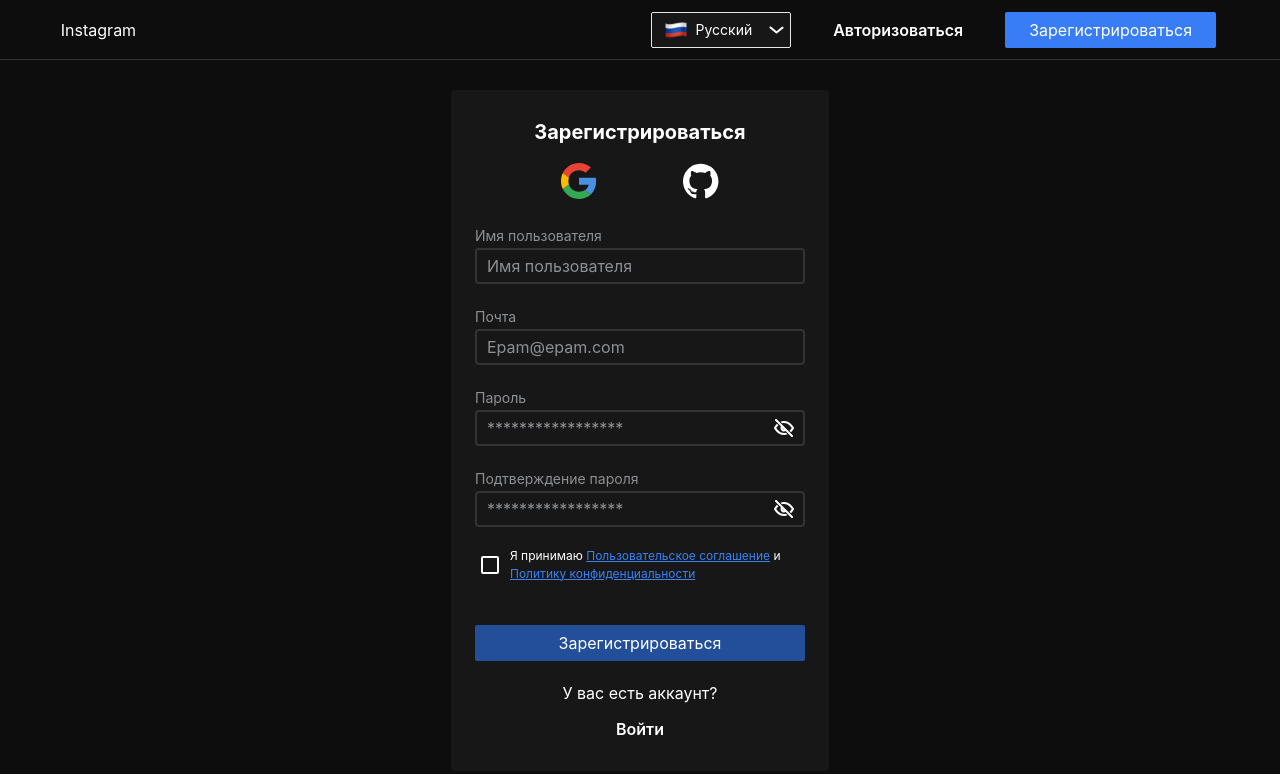
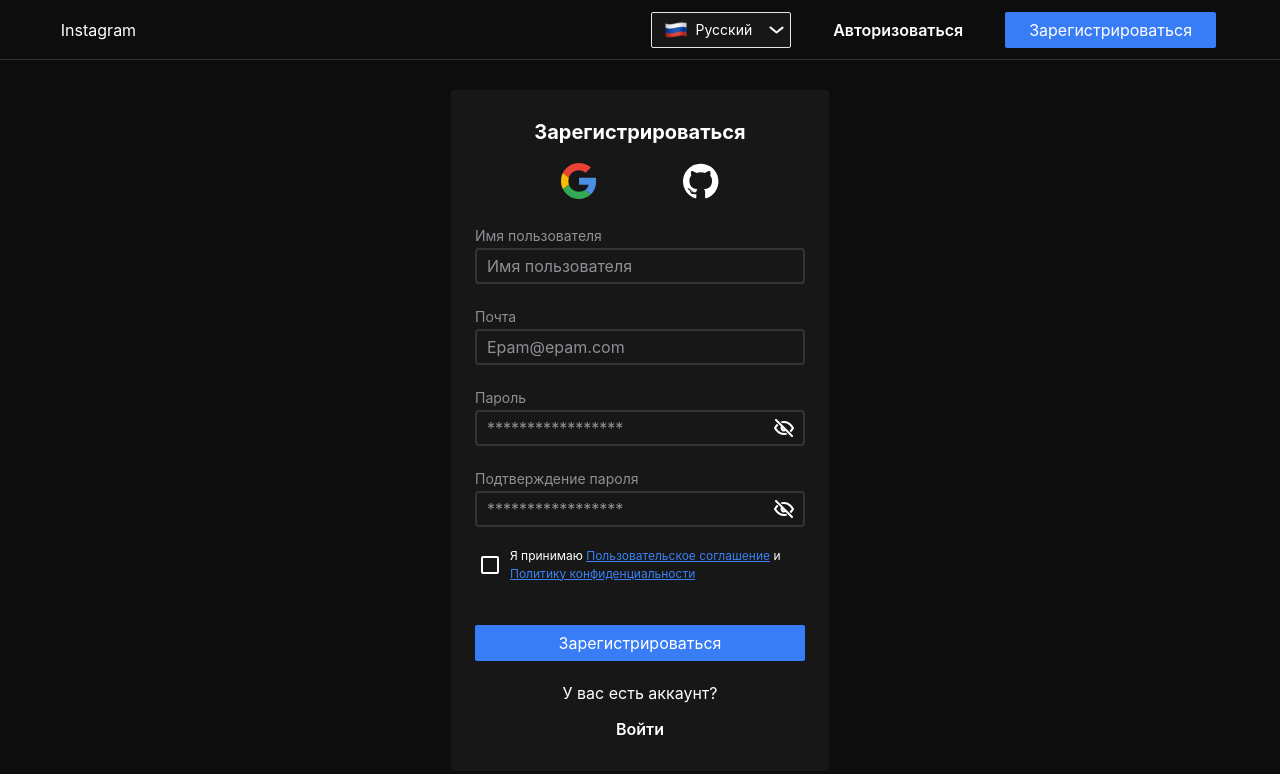
Before and after one commit to instaitincubator/instagram, a Next.js app: page /sign-up in a window 1280 px wide. Shown: the top 774 px of the page. Built offline with nearby package versions, Linux system fonts and the light colour scheme.

Commit message:
fix field required error undisable button on sign up form change validate method from onTouched на onSubmit

```diff
--- a/src/features/sign-up-form/SignUpForm.tsx
+++ b/src/features/sign-up-form/SignUpForm.tsx
@@ -16,7 +16,7 @@ import Link from 'next/link'
 
 export const SignUpForm = () => {
   const { t } = useTranslation()
-  const { control, errors, getValues, handleSubmit, isDirty, isValid, reset } = useSignUpForm()
+  const { control, errors, getValues, handleSubmit, reset } = useSignUpForm()
   const [SignUp, { error, isSuccess }] = useSignUpMutation()
   const [modal, setModal] = useState(true)
 
@@ -127,7 +127,7 @@ export const SignUpForm = () => {
           </div>
         </div>
 
-        <Button className="btn-primary mb-[20px]" disabled={!isDirty || !isValid} fullWidth>
+        <Button className="btn-primary mb-[20px]" fullWidth>
           {t.auth.signUp}
         </Button>
         <p className="text-light-100 select-none text-center mb-[6px]">
--- a/src/features/sign-up-form/useSignUpForm.ts
+++ b/src/features/sign-up-form/useSignUpForm.ts
@@ -20,10 +20,13 @@ export const useSignUpForm = () => {
       checkboxPolicy: z.literal(true, {
         invalid_type_error: t.auth.errors.termsAccept,
       }),
-      confirmPassword: z.string(),
-      email: z.string().min(1, { message: t.auth.email }).email({ message: t.auth.email_val }),
+      confirmPassword: z.string({ message: t.auth.field_required }),
+      email: z
+        .string({ message: t.auth.field_required })
+        .min(1, { message: t.auth.errors.emailRequired })
+        .email({ message: t.auth.email_val }),
       password: z
-        .string()
+        .string({ message: t.auth.field_required })
         .min(6, { message: t.auth.errors.lowLength })
         .max(20, { message: t.auth.errors.highLength20 })
         .regex(
@@ -33,7 +36,7 @@ export const useSignUpForm = () => {
           }
         ),
       userName: z
-        .string()
+        .string({ message: t.auth.field_required })
         .min(6, { message: t.auth.errors.lowLength })
         .max(30, { message: t.auth.errors.highLength30 })
         .regex(/^[0-9A-Za-z_-]+$/, {
@@ -57,7 +60,7 @@ export const useSignUpForm = () => {
     handleSubmit,
     reset,
   } = useForm<SignUpFormType>({
-    mode: 'onTouched',
+    mode: 'onSubmit',
     resolver: zodResolver(schema),
   })
 
```
